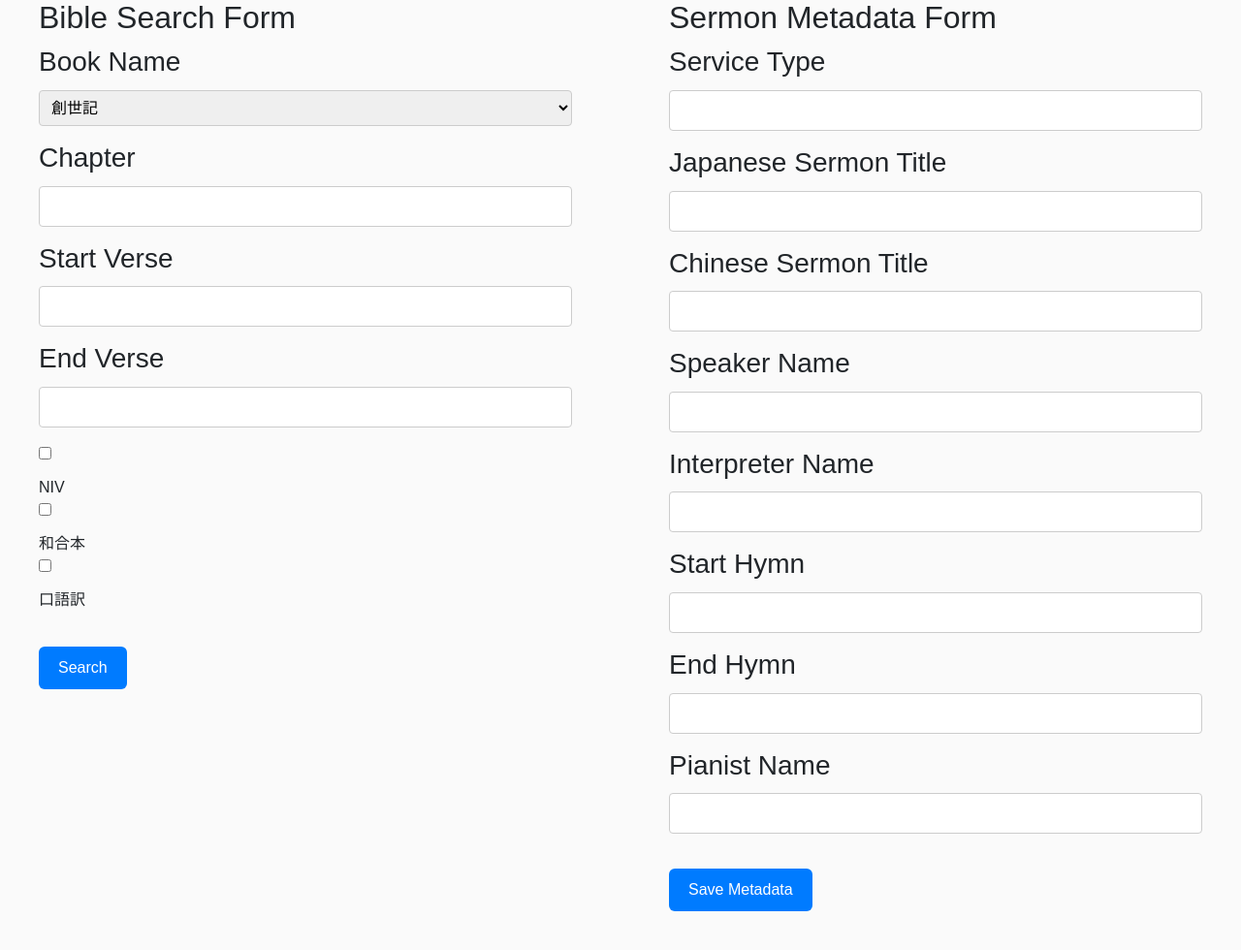
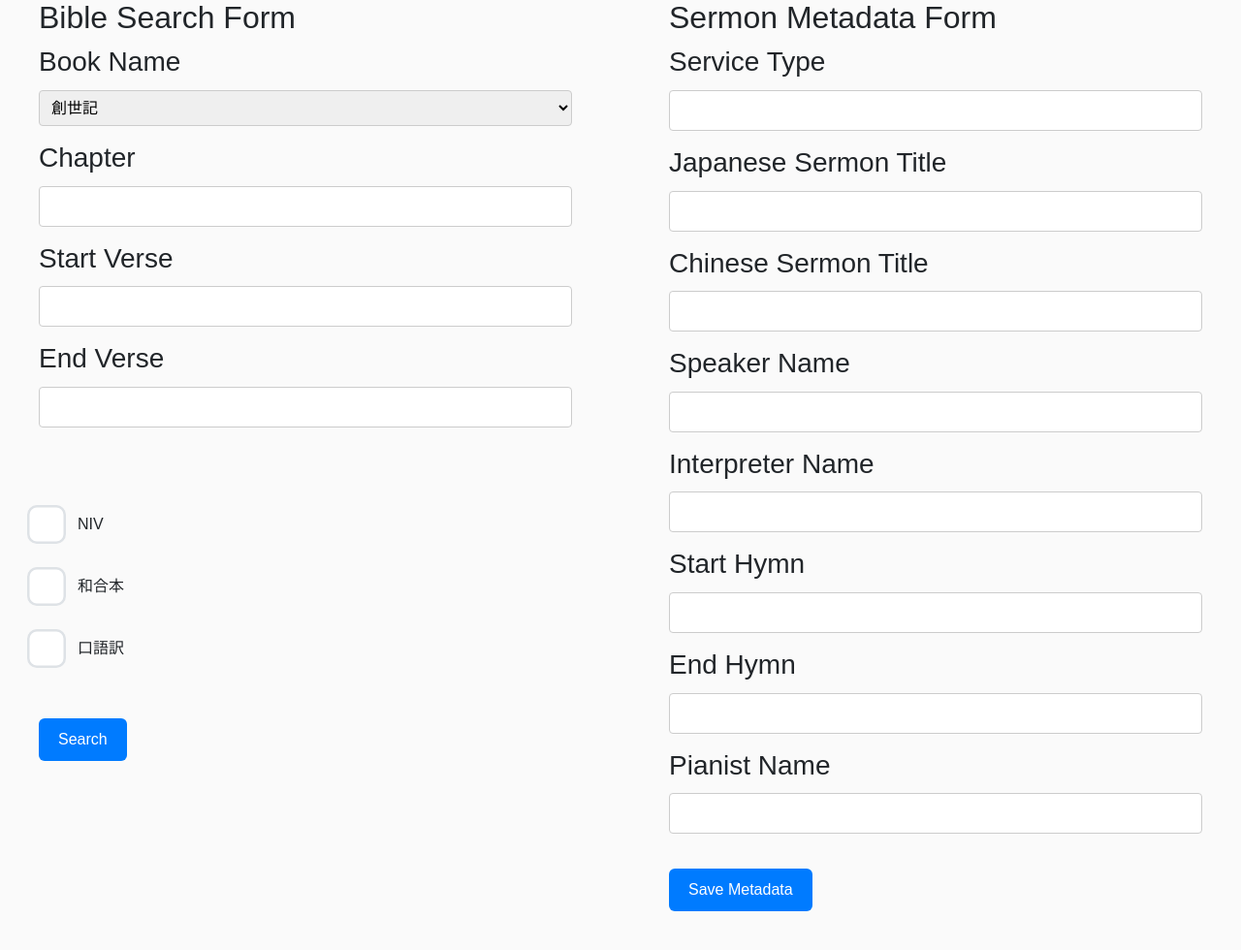
Before and after one commit to RickyShie/church_presentation_app_v1, a Flask app: page /bible_search in a window 1280 px wide. Shown: the part 192-1172 px from the top of the page at 97% size. Run offline with Flask 3, Linux system fonts and the light colour scheme; some libraries are stand-ins or nearby versions.

Commit message:
Adjust the layout of checkboxes and their label.

```diff
--- a/app/static/css/style.css
+++ b/app/static/css/style.css
@@ -98,3 +98,24 @@
      align-items: center;
      justify-content: center;
     }
+
+    .form-check {
+      display: flex;
+      align-items: center;   /* Vertically center checkbox and label */
+      gap: 1.5rem;           /* Optional spacing between checkbox and label */
+      margin-bottom: 2.5rem; /* Space between rows */
+    }
+
+    .form-check-input {
+      transform: scale(2.5);
+      margin: 0;             /* Remove default browser margin */
+    }
+
+    .form-check-label {
+      margin: 0;             /* Remove default spacing */
+      line-height: 1.2;      /* Keep label height tight */
+    }
+
+    #translation-check-boxes{
+      margin: 5.5rem;
+    }
--- a/app/templates/bible_search_form.html
+++ b/app/templates/bible_search_form.html
@@ -34,14 +34,15 @@
          <span style="color: red;">[{{ error }}]</span>
         {% endfor %}
     </p>
-    <p>
+      <p id="translation-check-boxes">
           {% for subfield in form.translations %}
-        <div>
-            <span>{{ subfield }}</span><span>{{ subfield.label }}</span>
+      <div class="form-check">
+          {{ subfield(class="form-check-input") }}
+          {{ subfield.label(class="form-check-label") }}
       </div>
       {% endfor %}
       {% for error in form.translations.errors %}
-         <span style="color: red;">[{{ error }}]</span>
+      <span class="text-danger">{{ error }}</span>
       {% endfor %}
       </p>
     {{ form.submit(class="btn btn-primary") }}
```
Lines whose indentation alone changed are shown as unchanged.
